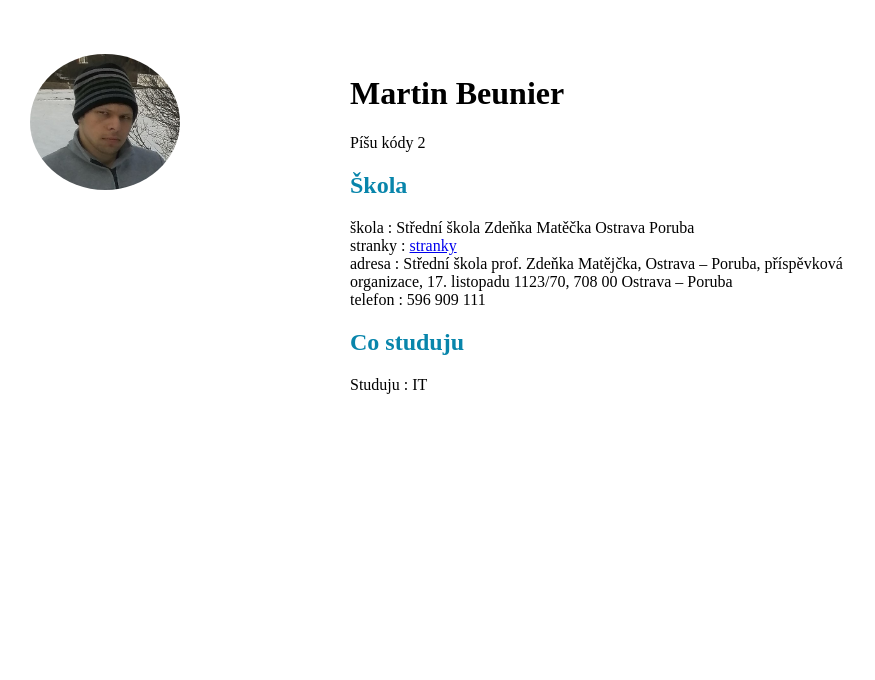
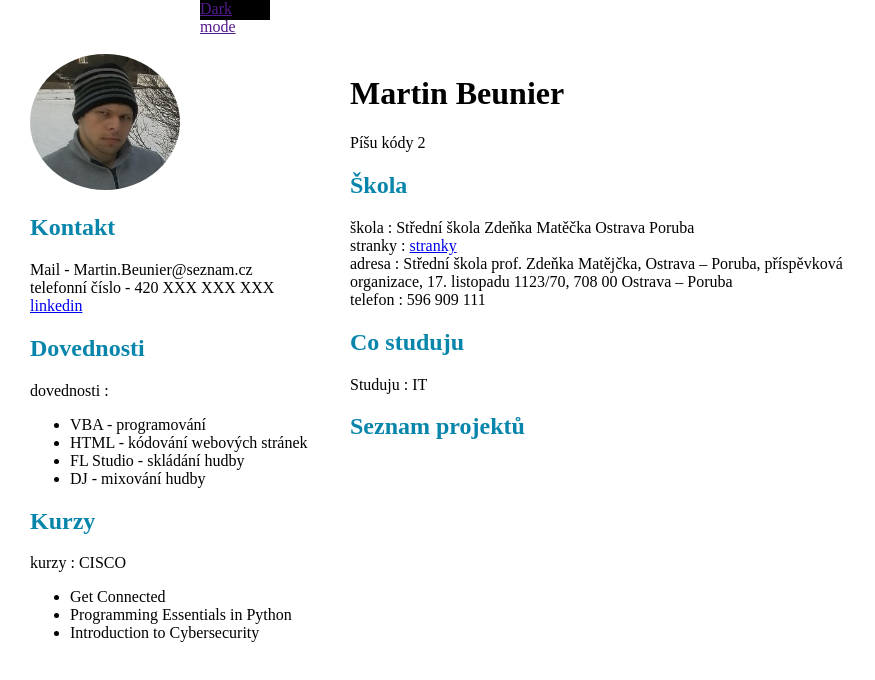
Before and after one commit to Martin5982/Martin5982.github.io, a website: page index.html in a window 1280 px wide. Shown: the top 680 px of the page, without its empty margins (0-875 px from the left). Drawn offline with Linux system fonts and the light colour scheme.

Commit message:
napsani email adresy a dalsich veci

```diff
--- a/index.html
+++ b/index.html
@@ -9,6 +9,9 @@
     <link rel="stylesheet" type="text/css" href="styly.css" />
   </head>
   <body>
+
+<div id="hlava"><a href="">Dark mode</a></div>
+
     <div id="stred">
       <br /><br /><br />
       <h1>Martin Beunier</h1>
@@ -24,16 +27,46 @@
         telefon : 596 909 111
       </p>
       <h2>Co studuju</h2>
-      <p>Studuju : IT</p>
+      <p>Studuju : IT </p>
 
-      <p></p>
+      <h2>Seznam projektů</h2>
+
+
+
+
     </div>
-    <p></p>
+
 
     <div id="levy">
       <br /><br /><br />
       <img src="fotolyzak.jpg" style="width: 150px" />
-      <p></p>
+
+<h2>Kontakt</h2>
+<p> Mail - Martin.Beunier@seznam.cz <br>
+telefonní číslo - 420 XXX XXX XXX <br>
+<a href="https://cz.linkedin.com/in/martin-beunier-2ba382262">linkedin<a>
+</p>
+
+
+      <h2>Dovednosti</h2>
+      <p>dovednosti : <ul>
+<li>VBA - programování</li>
+<li>HTML - kódování webových stránek</li>
+<li>FL Studio - skládání hudby</li>
+<li>DJ - mixování hudby</li>
+
+      </ul>
+    </p>
+<h2>Kurzy</h2>
+    <p>      kurzy : CISCO<ul>
+        <li>Get Connected</li>
+        <li>Programming Essentials in Python</li>
+        <li>Introduction to Cybersecurity</li>
+              </ul>
+
+          </p>
+
+
     </div>
   </body>
 </html>
--- a/styly.css
+++ b/styly.css
@@ -1,5 +1,21 @@
+
+body{
+    background-color:rgb(255, 255, 255);
+font-family: ;}
+
+h1{
+    color:black;}
+
 h2{
-    color:rgb(8, 133, 171)}
+    color:rgb(8, 133, 171);}
+
+ p{
+    color:rgb(0, 0, 0);}
+
+li {
+color:black;}
+
+
 #levy{position:absolute;
 left:30px ;
 height: 2000px;
@@ -13,6 +29,13 @@ height: 2000px;
 top:0px;
 width:500px;}
 
+#hlava{position:absolute;
+    left:200px ;
+    height: 20px;
+    top:0px;
+    width:70px;
+background-color:black}
+
 
 
 img{
```
